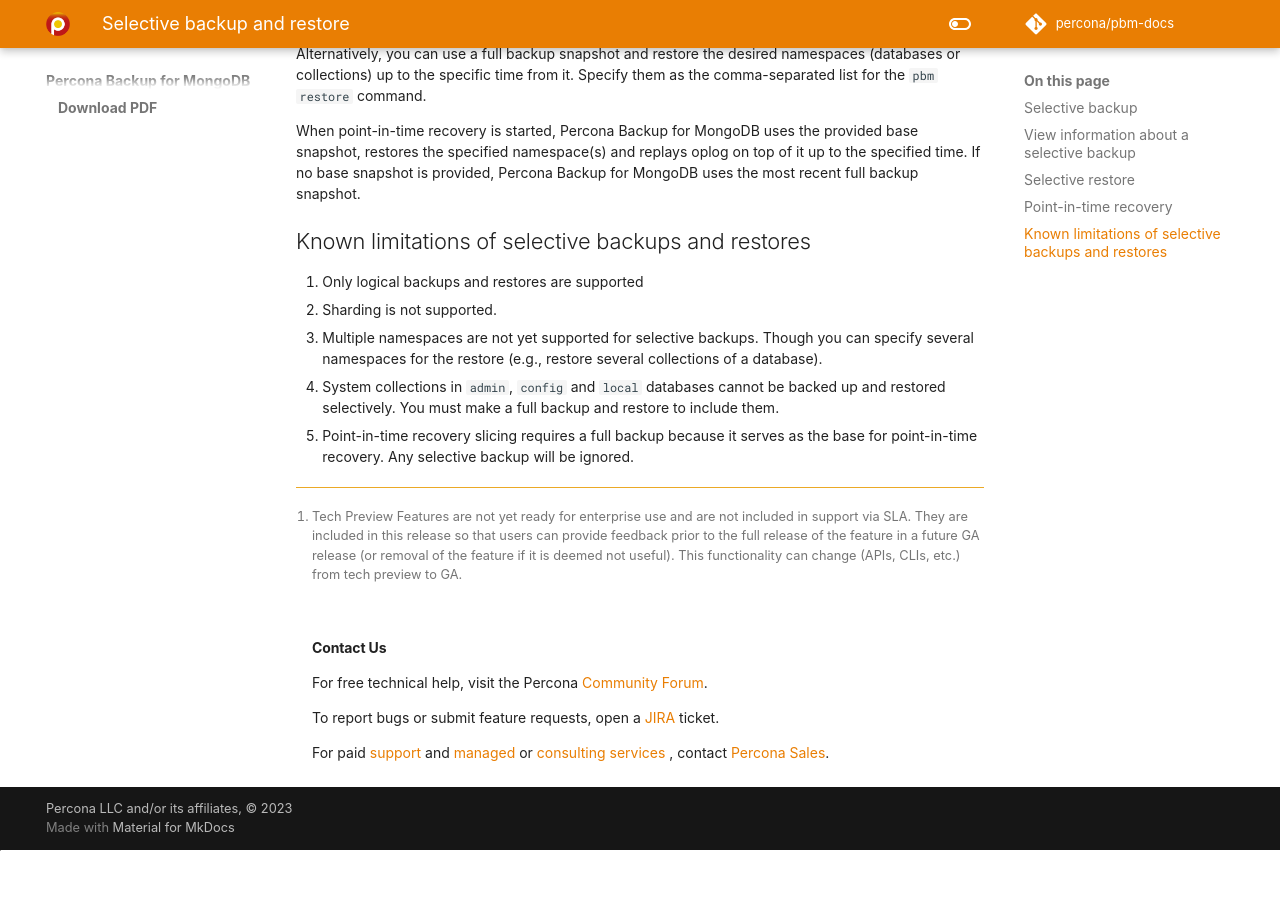
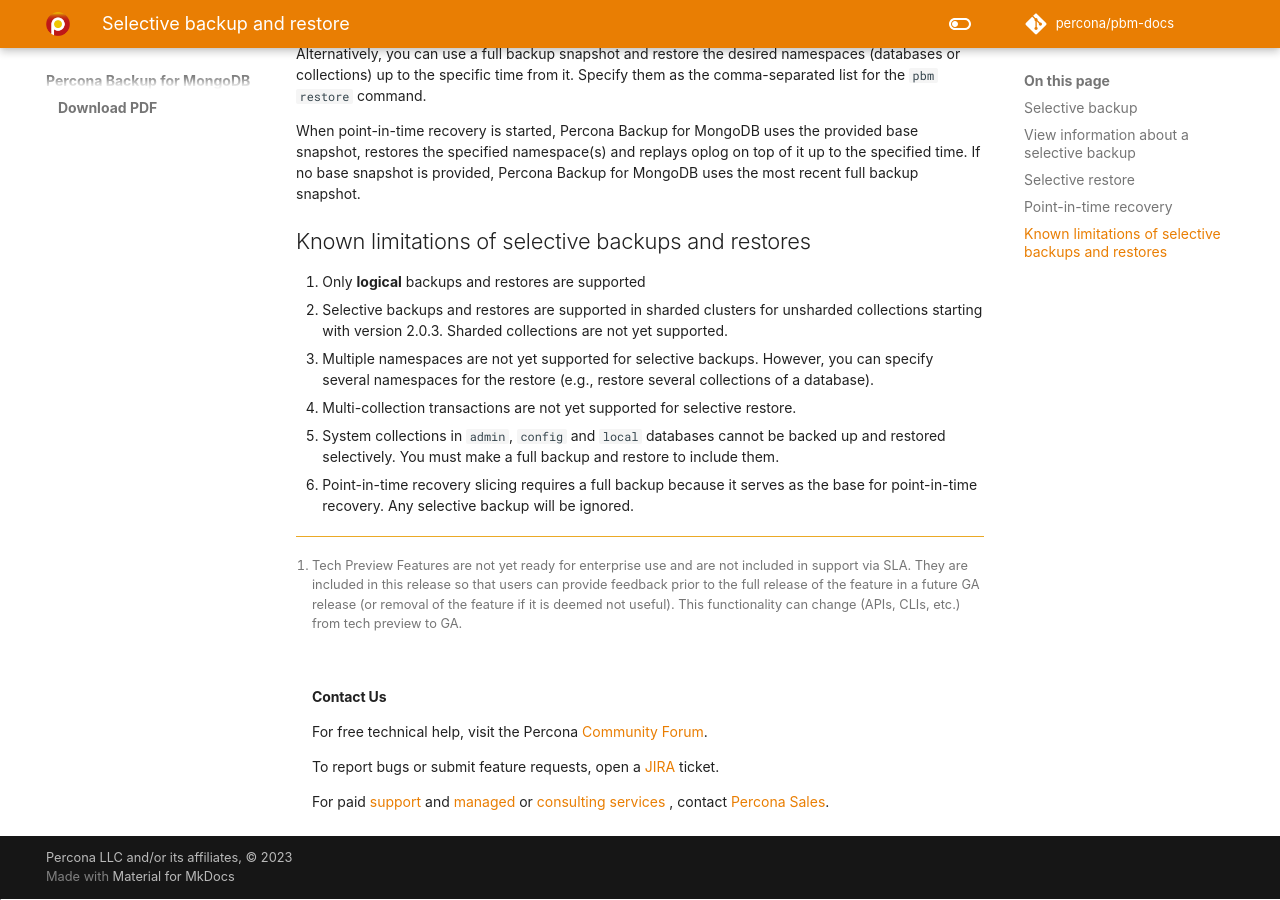
Before and after one commit to percona/pbm-docs, an MkDocs documentation site: the page built from docs/usage/selective-backup.md, in a window 1280 px wide and 900 px high, scrolled down 2302 px. Built offline with MkDocs 1.6.1 and Material for MkDocs 9.7.7, drawn with Linux system fonts in a browser that asks for light colours; nearby versions of some CDN libraries; some web fonts are replaced; comment, search, counter and statistics services are not loaded; before the commit the page ends 3153 px from its top, so only the background shows below that.

Commit message:
PBM-962 Amended known limitations about sharding support (#67)
PBM-962 Amended known limitations about sharding support
* Added a note about multi-collection transactions

```diff
--- a/docs/usage/selective-backup.md
+++ b/docs/usage/selective-backup.md
@@ -111,10 +111,11 @@
 
 ## Known limitations of selective backups and restores
 
-1. Only logical backups and restores are supported
-2. Sharding is not supported.
-3. Multiple namespaces are not yet supported for selective backups. Though you can specify several namespaces for the restore (e.g., restore several collections of a database).
-4.	System collections in ``admin``, ``config`` and ``local`` databases cannot be backed up and restored selectively. You must make a full backup and restore to include them.
-5.	Point-in-time recovery slicing requires a full backup because it serves as the base for point-in-time recovery. Any selective backup will be ignored.
+1. Only **logical** backups and restores are supported
+2. Selective backups and restores are supported in sharded clusters for unsharded collections starting with version 2.0.3. Sharded collections are not yet supported.
+3. Multiple namespaces are not yet supported for selective backups. However, you can specify several namespaces for the restore (e.g., restore several collections of a database).
+4. Multi-collection transactions are not yet supported for selective restore.
+5. System collections in ``admin``, ``config`` and ``local`` databases cannot be backed up and restored selectively. You must make a full backup and restore to include them.
+6.	Point-in-time recovery slicing requires a full backup because it serves as the base for point-in-time recovery. Any selective backup will be ignored.
 
 [^1]: Tech Preview Features are not yet ready for enterprise use and are not included in support via SLA. They are included in this release so that users can provide feedback prior to the full release of the feature in a future GA release (or removal of the feature if it is deemed not useful). This functionality can change (APIs, CLIs, etc.) from tech preview to GA.
```
